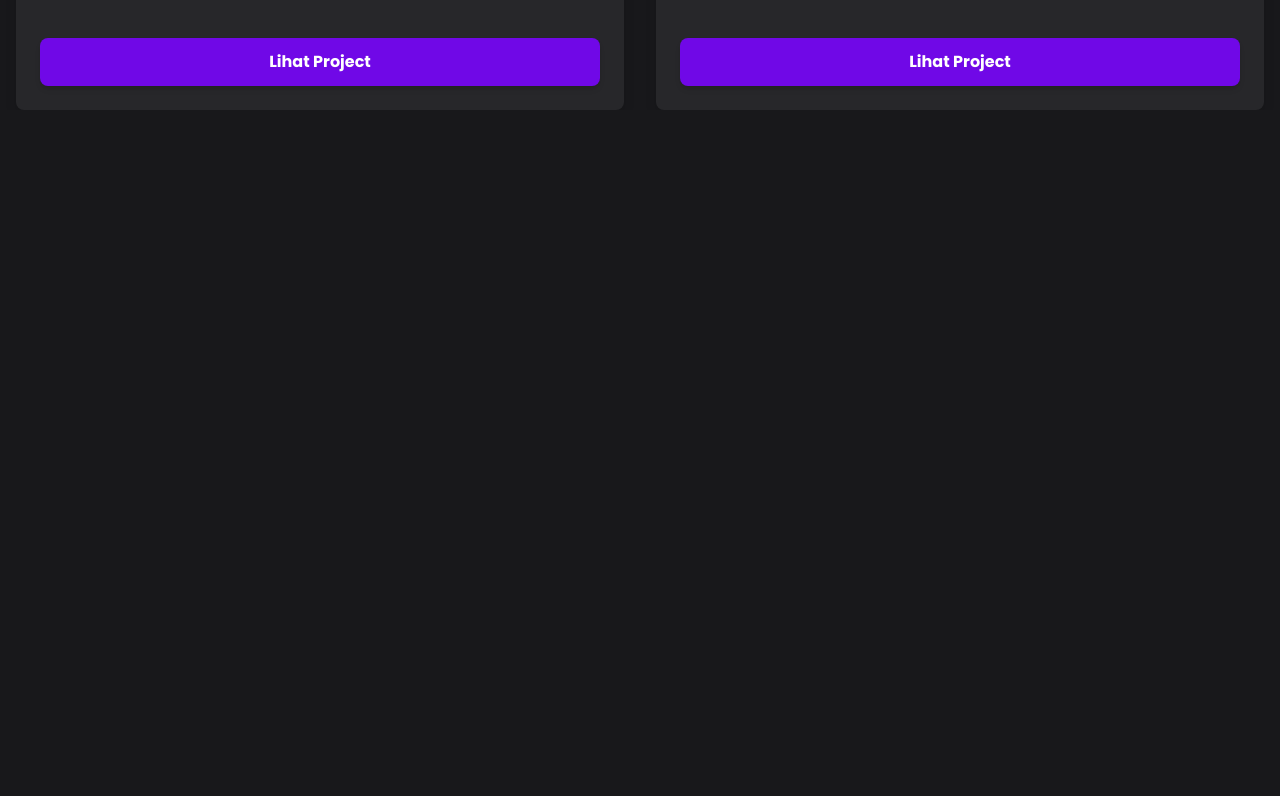
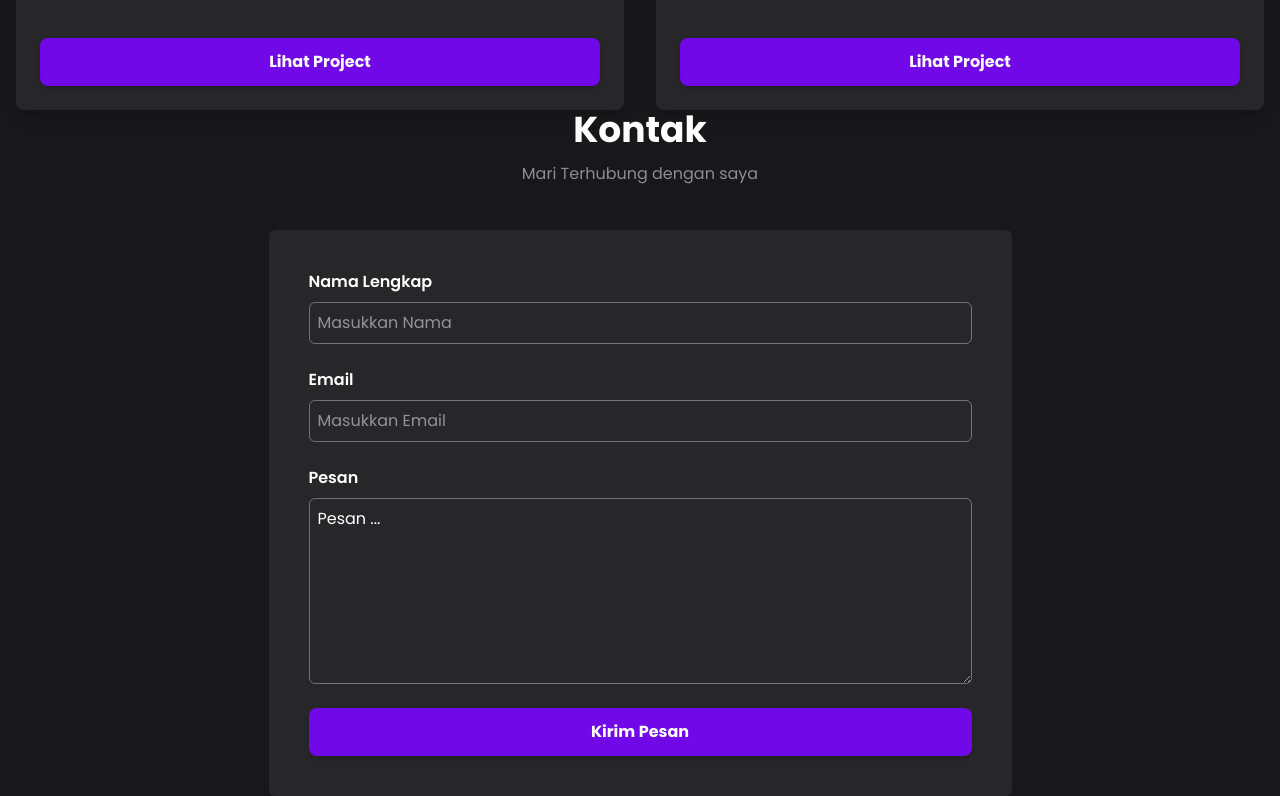
Before and after one commit to RenaldAgustinus/Portofolio-react, a React (Vite) app: page / in a window 1280 px wide. Shown: the part 3134-3930 px from the top of the page. Before the commit the page ends 3244 px from the top, so only its background shows below. Built offline with nearby package versions, Linux system fonts and the light colour scheme.

Commit message:
menambahkan kontak section

```diff
--- a/src/App.jsx
+++ b/src/App.jsx
@@ -109,6 +109,32 @@
                 </div>
             ))}
         </div>
+
+        {/* SECTION KONTAK */}
+        <div className=""kontak mt-32 p-10>
+            <h1 className="text-4xl mb-2 font-bold text-center">Kontak</h1>
+            <p className="text-base/loose text-center mb-10 opacity-50">Mari Terhubung dengan saya</p>
+            <form action="" className="bg-zinc-800 p-10 w-fit mx-auto rounded-md" autoComplete="off">
+              <div className="flex flex-col gap-6">
+                <div className="flex flex-col gap-2">
+                  <label className="font-semibold">Nama Lengkap</label>
+                  <input type="text" name="nama" placeholder="Masukkan Nama" className="border border-zinc-500 p-2 rounded-md" required />
+                </div>
+                <div className="flex flex-col gap-2">
+                  <label className="font-semibold">Email</label>
+                  <input type="email" name="email" placeholder="Masukkan Email" className="border border-zinc-500 p-2 rounded-md" required />
+                </div>
+                <div className="flex flex-col gap-2">
+                  <label htmlFor="pesan" className="font-semibold" >Pesan</label>
+                  <textarea name="pesan" id="pesan" cols="45" rows="7" className="border border-zinc-500 p-2 rounded-md" required>Pesan ...</textarea>
+                </div>
+                <div className="text-center">
+                  <button  type="submit" className="bg-violet-700 py-3 rounded-lg w-full cursor-pointer text-center font-bold hover:bg-violet-600 transition-colors shadow-md">Kirim Pesan</button>
+                </div>
+              </div>
+            </form>
+        </div>
+
     </>
   );
 }
```
